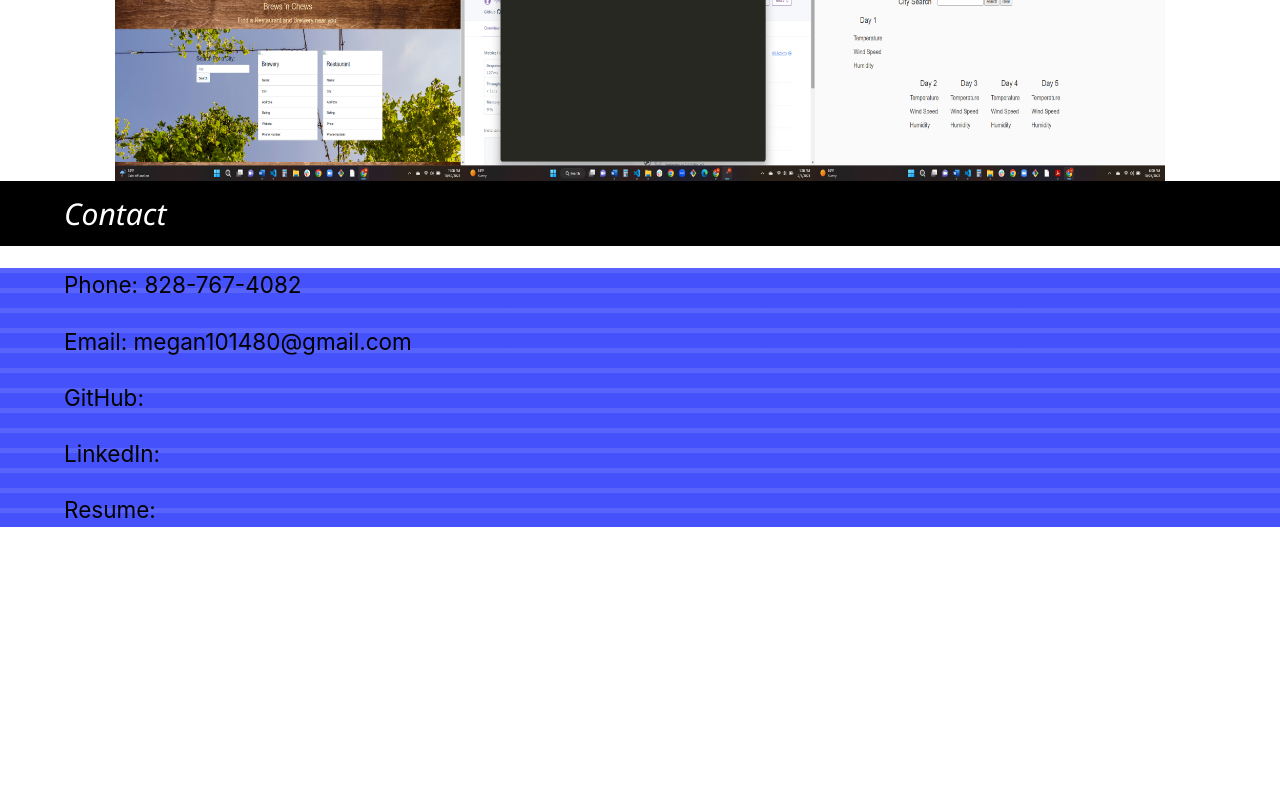
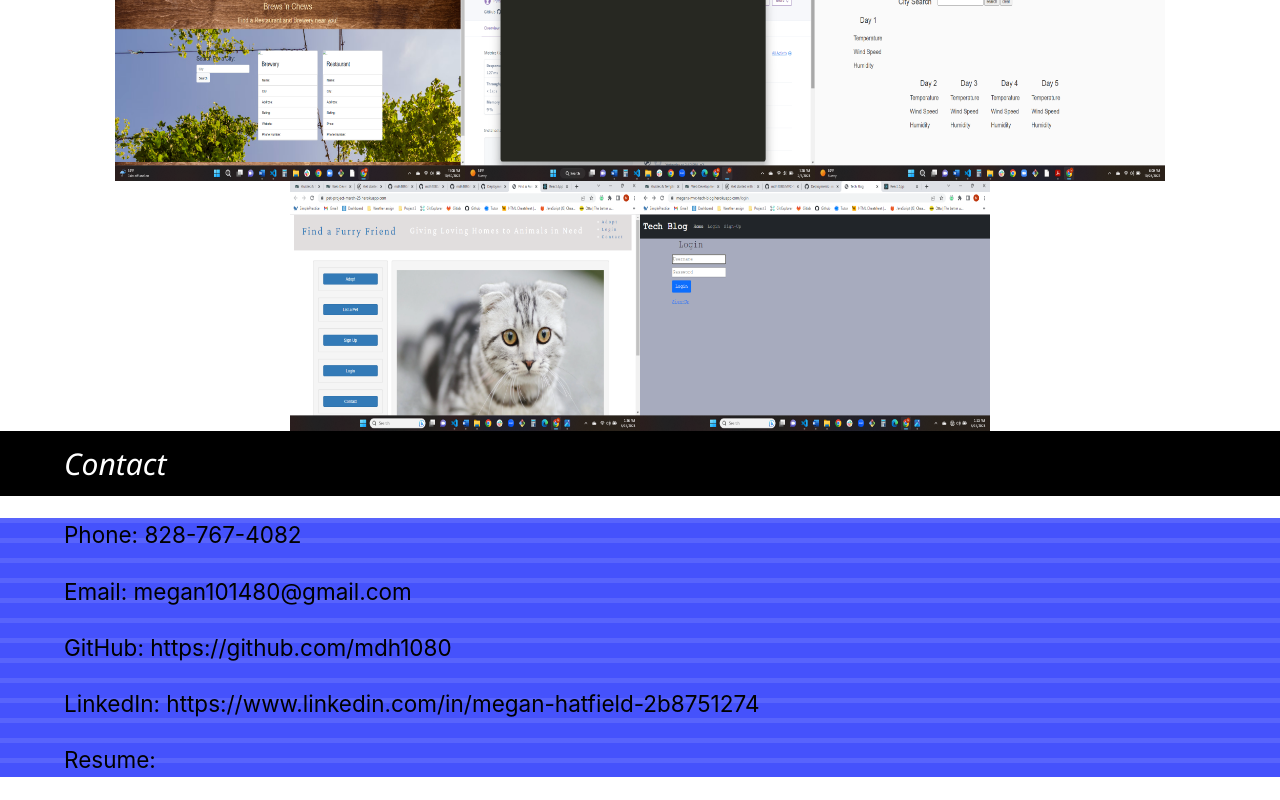
Before and after one commit to mdh1080/megans-portfolio, a React (Create React App) app: page / in a window 1280 px wide. Shown: the part 901-1701 px from the top of the page. Before the commit the page ends 1451 px from the top, so only its background shows below. Built offline with nearby package versions, Linux system fonts and the light colour scheme.

Commit message:
Edit contact and add Projects

```diff
--- a/src/App.css
+++ b/src/App.css
@@ -15,6 +15,7 @@
 .contact {
   background-color: rgb(69, 82, 252);
   background-image: repeating-linear-gradient(180deg, rgba(255, 253, 253, 0.1), rgba(255,255,255, 0.1) 5px, transparent 0px, transparent 20px);
+  text-align: center !important;
 }
 
 #bar {
@@ -102,5 +103,5 @@
   border-radius: 5px;
   background-color: #f2f2f2;
   padding: 20px;
-  text-align: left;
+
 }
--- a/src/components/Contact.js
+++ b/src/components/Contact.js
@@ -5,8 +5,8 @@
 
   <p>Phone: 828-767-4082</p>
   <p>Email: megan101480@gmail.com</p>
-  <p>GitHub: </p>
-  <p>LinkedIn: </p>
+  <p>GitHub: https://github.com/mdh1080 </p>
+  <p>LinkedIn: https://www.linkedin.com/in/megan-hatfield-2b8751274 </p>
   <p>Resume: </p>
   {/* <form action="/action_page.php">
     <label htmlFor="fname">Name</label>
--- a/src/components/Projects.js
+++ b/src/components/Projects.js
@@ -13,6 +13,12 @@
             <a href="https://mdh1080.github.io/Weather-Dashboard/">
             <img src={require("./weatherDashboard.png")}  alt="Megan Hatfield" width="350px" height="250px"></img>
             </a>
+            <a href="https://pet-project-march-23.herokuapp.com/">
+            <img src={require("./petproject.png")}  alt="Megan Hatfield" width="350px" height="250px"></img>
+            </a>
+            <a href="https://megans-mvc-tech-blog.herokuapp.com/">
+            <img src={require("./MVCBlog.png")}  alt="Megan Hatfield" width="350px" height="250px"></img>
+            </a>
         </div>
     )
 }
```
Also changed, not shown: src/components/MVCBlog.png (added), src/components/petproject.png (added).
